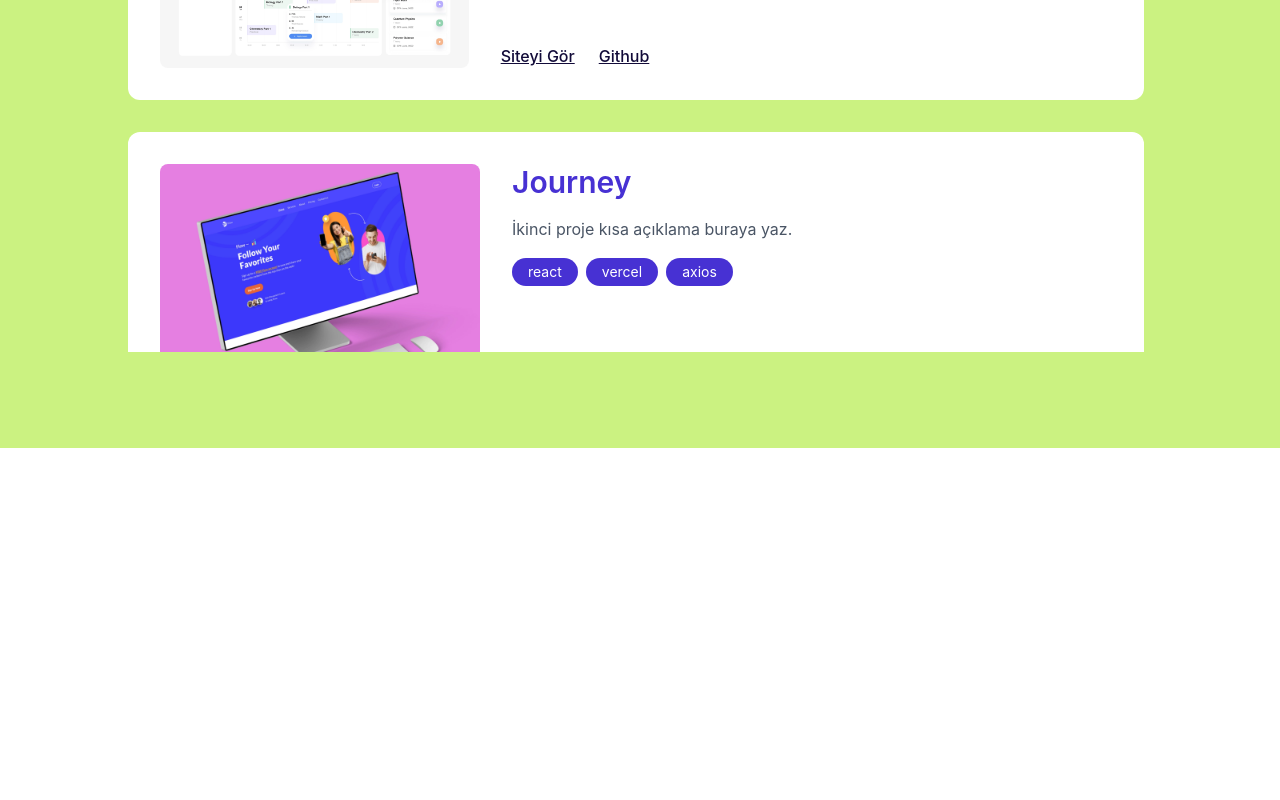
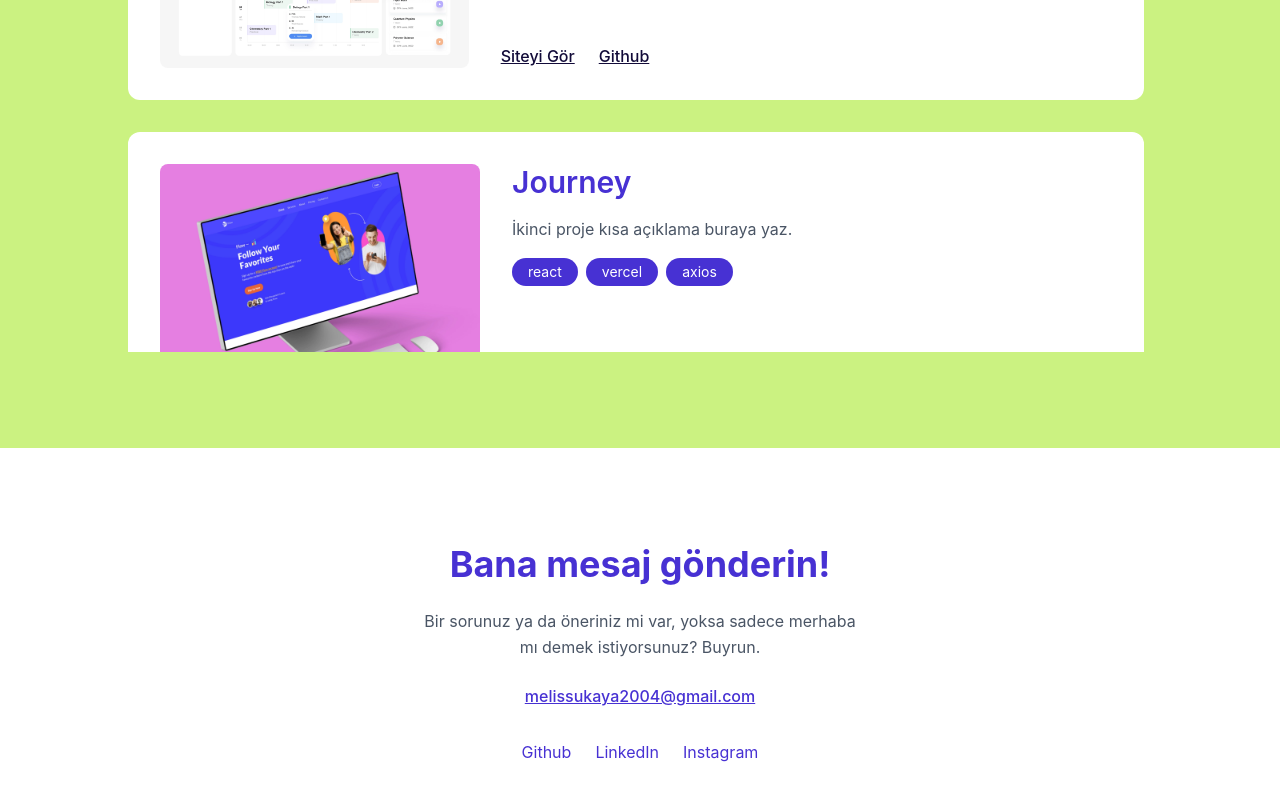
Before and after one commit to melissuki/kisisel-web-sitesi, a React (Vite) app: page / in a window 1280 px wide. Shown: the part 2268-3068 px from the top of the page. Before the commit the page ends 2716 px from the top, so only its background shows below. Built offline with nearby package versions, Linux system fonts and the light colour scheme.

Commit message:
feat: add footer section

```diff
--- a/src/App.jsx
+++ b/src/App.jsx
@@ -3,6 +3,7 @@ import Hero from "./components/Hero";
 import Skills from "./components/Skills";
 import Profile from "./components/Profile";
 import Projects from "./components/Projects";
+import Footer from "./components/Footer";
 
 function App() {
   return (
@@ -14,6 +15,7 @@ function App() {
       <Skills />
       <Profile />
       <Projects />
+      <Footer />
     </div>
   );
 }
--- /dev/null
+++ b/src/components/Footer.jsx
@@ -0,0 +1,32 @@
+import { useApp } from "../context/AppContext";
+
+export default function Footer() {
+    const { text } = useApp();
+
+    return (
+        <footer className="bg-white dark:bg-[#252128] py-24">
+            <div className="px-[10%] max-w-[1440px] mx-auto flex flex-col items-center gap-6 text-center">
+                <h2 className="text-4xl font-bold text-[#4731D3] dark:text-[#8F88FF]">
+                    {text.footer.title}
+                </h2>
+                <p className="text-gray-600 dark:text-gray-300 max-w-md leading-relaxed">
+                    {text.footer.text}
+                </p>
+                <a
+                href={`mailto:${text.footer.email}`}
+                className="text-[#4731D3] dark:text-[#CBF281] underline font-medium"
+                >
+                    {text.footer.email}
+            </a>
+            <div className="flex gap-6 mt-2">
+                <a href="https://github.com/melissuki" target="_blank" rel="noreferrer" className="text-[#4731D3] dark:text-[#CBF281]">Github</a>
+                <a href="https://www.linkedin.com/in/melis-su-kaya-397529248/" target="_blank" rel="noreferrer" className="text-[#4731D3] dark:text-[#CBF281]">LinkedIn</a>
+                <a href="https://instagram.com/melissukya" target="_blank" rel="noreferrer" className="text-[#4731D3] dark:text-[#CBF281]">Instagram</a>
+
+            </div>
+
+            </div>
+
+        </footer>
+    );
+}
```
